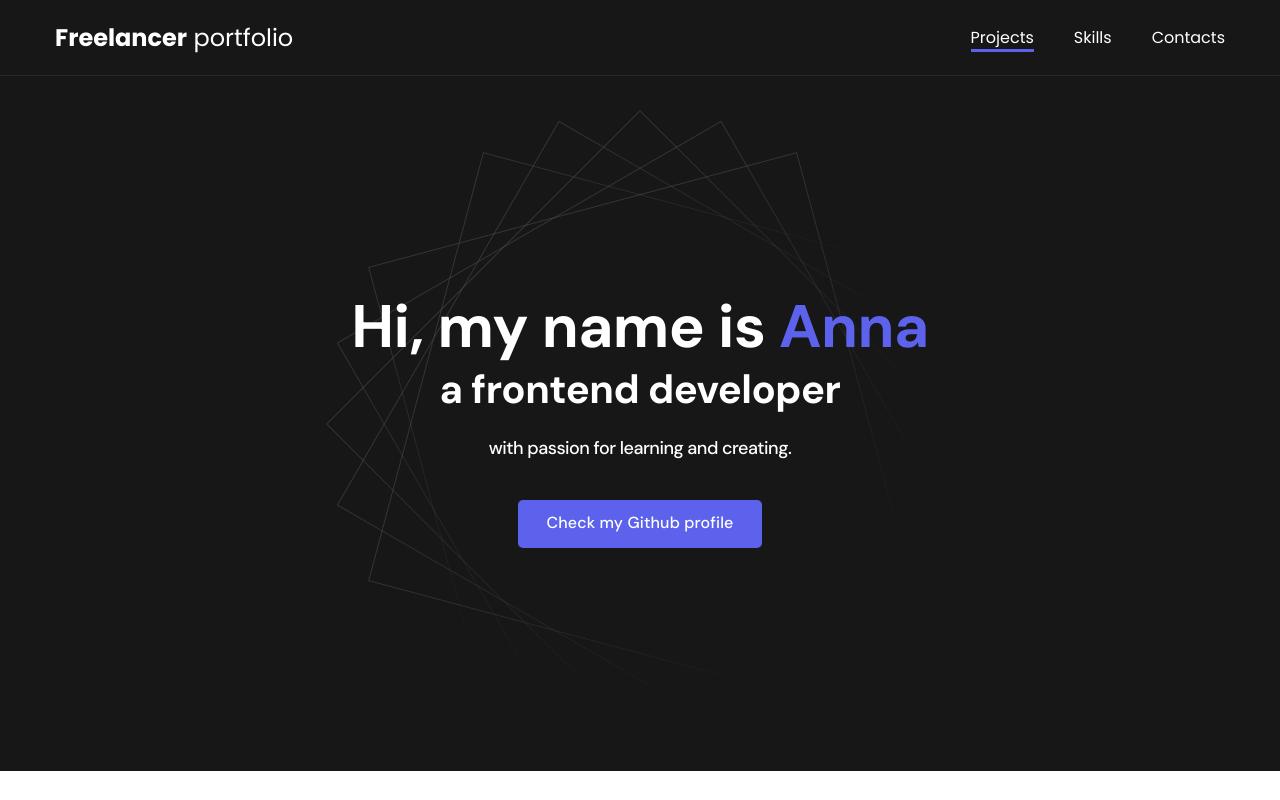
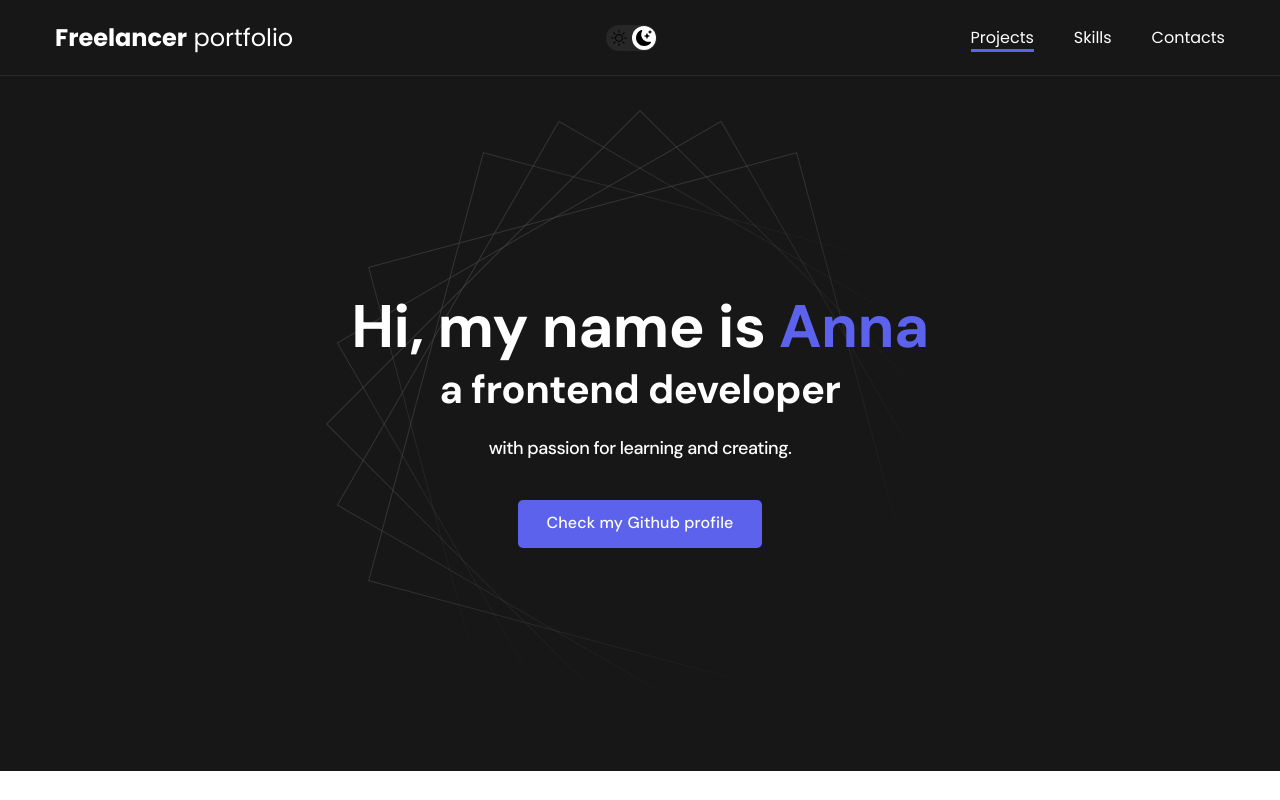
Before and after one commit to Koshkaflo/Freelancer-portfolio, a plain HTML site: page index.html in a window 1280 px wide. Shown: the top 800 px of the page. Drawn offline with Linux system fonts and the light colour scheme.

Commit message:
add dark-mode button layout and styles

```diff
--- a/css/main.css
+++ b/css/main.css
@@ -120,6 +120,40 @@ transition: opacity 0.2s ease-in;
     background-color: var(--accent);
 }
 
+
+/* dark-mode btn */
+
+.dark-mode-btn {
+    position: relative;
+    display: flex;
+    justify-content: space-between;
+    width: 51px;
+    height: 26px;
+    background: #272727;
+    border-radius: 50px;
+    padding: 5px;
+}
+
+.dark-mode-btn__icon {
+    position: relative;
+}
+
+.dark-mode-btn::before {
+    position: absolute;
+    top: 1px;
+    left: 1px;
+    content: '';
+    display: block;
+    width: 24px;
+    height: 24px;
+    border-radius: 50%;
+    background-color: var(--white);
+    transition: left 0.2s ease-in;
+}
+
+.dark-mode-btn__active::before {
+    left: 26px;
+}
 
 /*header*/
 
@@ -321,6 +355,7 @@ transition: opacity 0.2s ease-in;
     margin-top: 1.5em;
 }
 
+
 @media (max-width: 620px) {
     .header {
         min-height: unset;
--- a/index.html
+++ b/index.html
@@ -12,6 +12,10 @@
         <div class="container">
             <div class="nav-row">
                 <a href="./index.html" class="logo"><strong>Freelancer</strong> portfolio</a>
+                <button class="dark-mode-btn dark-mode-btn__active">
+                    <img src="./img/icons/sun.svg" alt="light mode" class="dark-mode-btn__icon">
+                    <img src="./img/icons/moon.svg" alt="dark mode" class="dark-mode-btn__icon">
+                </button>
                 <ul class="nav-list">
                     <li class="nav-list__item"><a href="./index.html" class="nav-list__link nav-list__link--active">Projects</a></li>
                     <li class="nav-list__item"><a href="./skills.html" class="nav-list__link">Skills</a></li>
```
